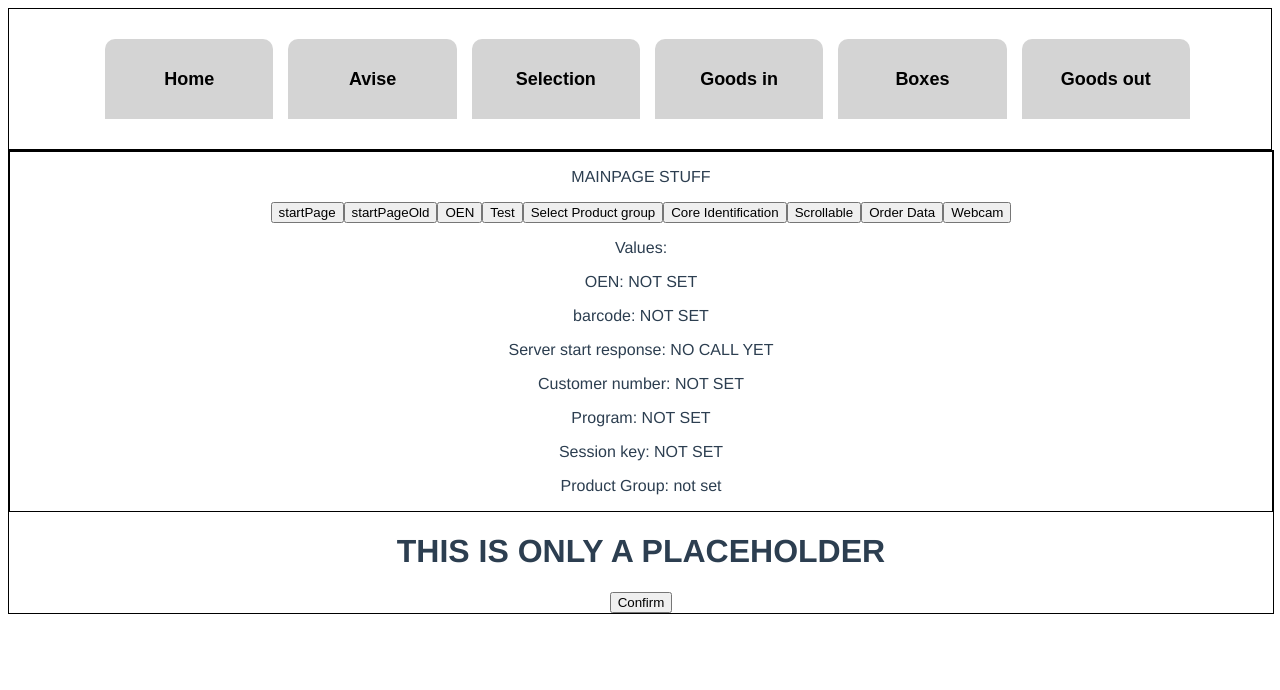
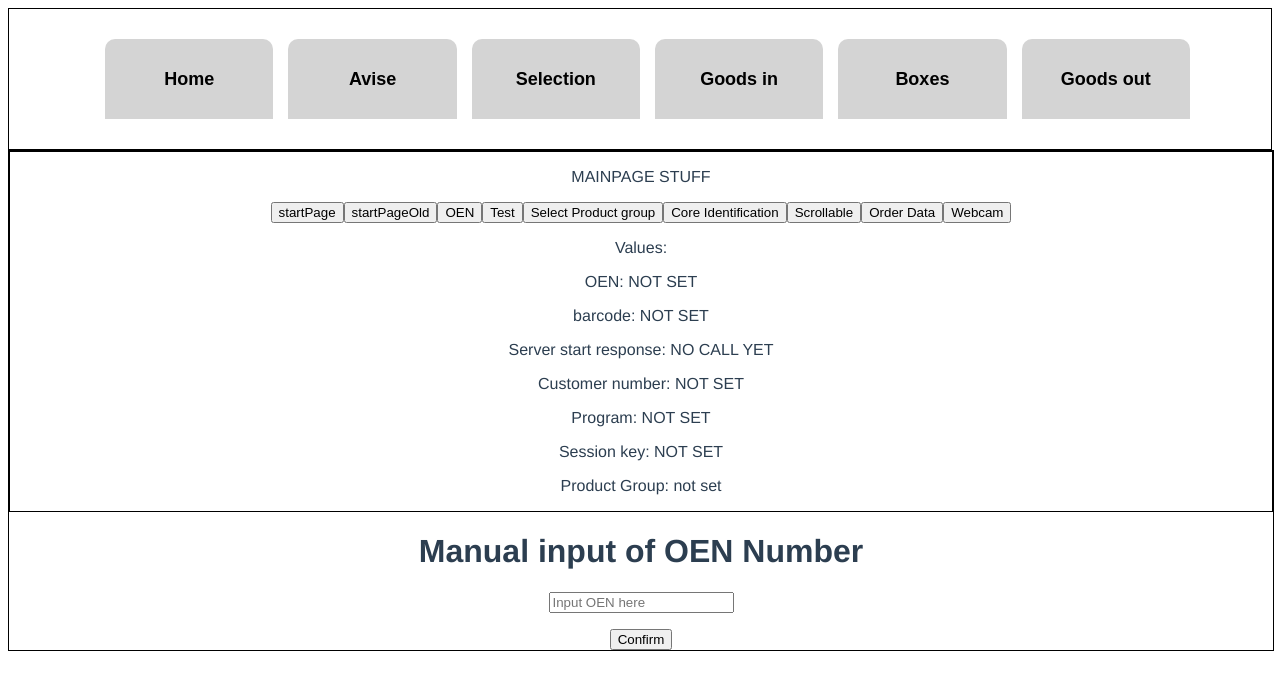
Before and after one commit to Robert-Schimanek/EIBA-Frontend, a Vue app: page /Avise in a window 1280 px wide. Both pictures are taken after a click on the button "OEN". Shown: the top 690 px of the page. Built offline with nearby package versions, Linux system fonts and the light colour scheme.

Commit message:
Example switch components
Go to Avise -> Startpage -> Click No Barcode -> Enter random value -> Click confirm

```diff
--- a/src/components/A_Startpage/A_StartSelection_Page.vue
+++ b/src/components/A_Startpage/A_StartSelection_Page.vue
@@ -7,7 +7,7 @@
   <p>Barcode: {{ $root.form_data.bar_code }}</p>
   <barcode></barcode>
   <customerNumber></customerNumber>
-  <InfoScanBox></InfoScanBox>
+  <InfoScanBox v-bind="$attrs"></InfoScanBox>
 </template>
 
 <script>
--- a/src/components/A_Startpage/D_Info_Scan_Box.vue
+++ b/src/components/A_Startpage/D_Info_Scan_Box.vue
@@ -6,10 +6,7 @@ no Box and no barcode button-->
   <div style="display: flex">
     <OrderData></OrderData>
     <div style="display: flex; align-items: center; padding-left: 20px">
-      <button
-        style="border-radius: 10px"
-        @click="scanProcess()"
-      >
+      <button style="border-radius: 10px" @click="scanProcess()">
         <img
           src="../../assets/pictures/BarcodeScanner.png"
           alt="BARCODE BUTTON"
@@ -20,11 +17,7 @@ no Box and no barcode button-->
 
     <div style="display: flex; padding-left: 20px; align-items: flex-end">
       <div>
-        <button
-          class="bigButtonText"
-          style="width: 170px"
-          @click="noBox()"
-        >
+        <button class="bigButtonText" style="width: 170px" @click="noBox()">
           NO BOX
         </button>
         <p style="font-size: 40px"></p>
@@ -56,6 +49,8 @@ export default {
       alert("Just set session key");
       this.$root.form_data.session_key = this.generateSessionID();
       this.$root.form_data.bar_code = "empty";
+      // JUST FOR TESTING PURPOSE: Go to "B_ManualOENInput.vue"
+      this.$emit("changeComponent", "oenInput");
     },
     scanProcess() {
       // this is triggered, when the barcodescanner button is pressed
--- /dev/null
+++ b/src/components/C_Identification/B_ManualOENIput.vue
@@ -0,0 +1,33 @@
+<!-- this component is used to manually input the oen number
+The oen is saved after the press of the continue button
+inside this.$root.returnpartInfo.oenNumber-->
+<template>
+  <div style="align-items: center">
+    <h1>Manual input of OEN Number</h1>
+    <p></p>
+    <input type="text" v-model="oen" placeholder="Input OEN here" />
+    <p></p>
+    <button @click="confirmOEN">Confirm</button>
+  </div>
+</template>
+
+<script>
+export default {
+  data() {
+    return {
+      oen: "",
+    };
+  },
+  methods: {
+    confirmOEN() {
+      // set oenNumber in $root and go back to the startpage
+      this.$root.returnpartInfo.oenNumber = this.oen;
+      this.$emit("changeComponent", "startPage");
+    },
+  },
+};
+</script>
+
+<style>
+
+</style>
--- a/src/components/MAINPAGE.vue
+++ b/src/components/MAINPAGE.vue
@@ -29,7 +29,7 @@
 
   <!-- this is the line where the dynamic components are placed-->
   <keep-alive>
-    <component :is="activeComponent"></component>
+    <component :is="activeComponent" @changeComponent="activeComponent= $event"></component>
   </keep-alive>
   <!--updateOEN: updates the oen, triggered by "oenInput.vue"
   updateBarcode: update Barcode, triggered by "A_SartSelection_Page.vue"
@@ -43,7 +43,7 @@ import TestButtons from "./TestPlaceAndRemoveComponent/CreateButtons.vue";
 import SelectProductGroup from "./SelectProductGroup/SelectproductGroup_Page.vue";
 import ScrollableList from "./Reuseables/ScrollableList/PageScrollableList.vue";
 import OrderData from "./SelectionOrderData.vue";
-import oenInput from "./oenInput/oenInput.vue";
+import oenInput from "./C_Identification/B_ManualOENIput.vue";
 import webcam from "./imageCaptureTest/webcamTest.vue";
 import identification from "./C_Identification/A_Identification_Page.vue";
 
```
